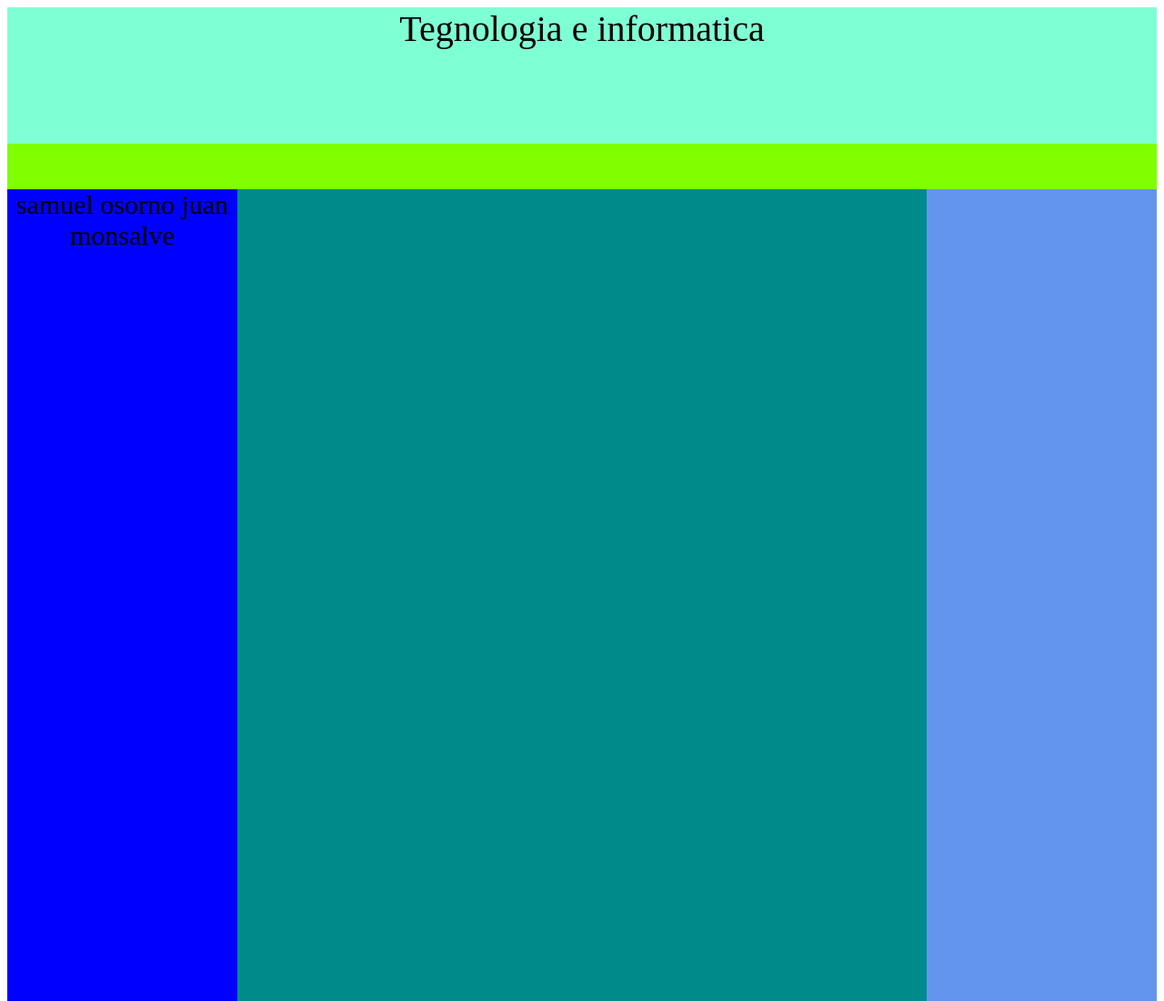
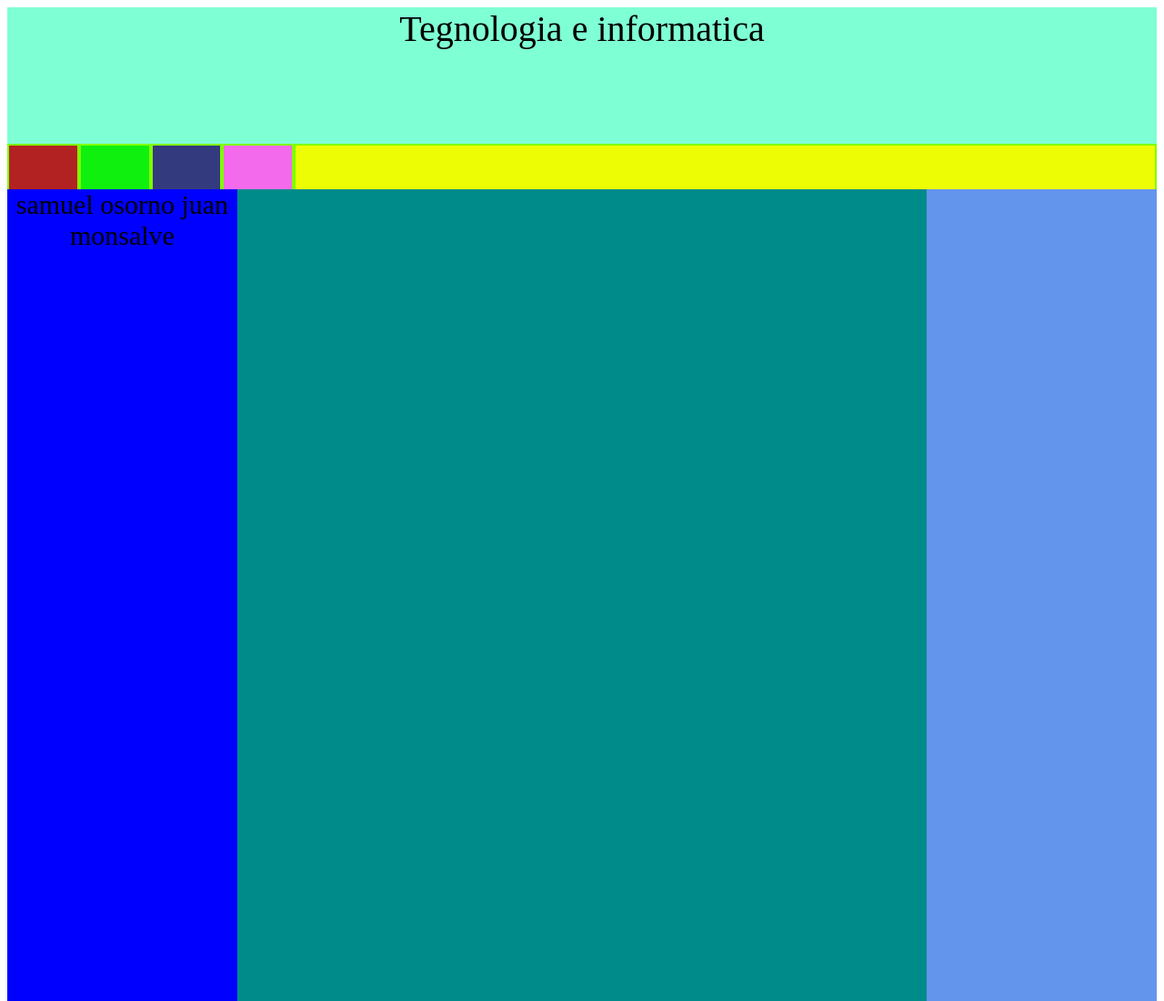
Before and after one commit to Samuelosorno1/WEB--DEM, a plain HTML site: page index.html in a window 1280 px wide. Shown: the top 1100 px of the page at 91% size. Drawn offline with Linux system fonts and the light colour scheme.

Commit message:
actuliazacion uno wz marzo 6

```diff
--- a/index.html
+++ b/index.html
@@ -12,7 +12,13 @@
 <div class="encabezado">
     Tegnologia e informatica
 </div>
-<div class="menu"></div>
+<div class="menu">
+<div  class="tecnologia"></div>
+<div  class="sociales"></div>
+<div  class="ingles"></div>
+<div  class="biologia"></div>
+<div  class="matematicas"></div>
+</div>
 <div class="contenedor2">
     <div class="izquierda">
         samuel osorno
--- a/temas.css
+++ b/temas.css
@@ -14,6 +14,37 @@
     width: 100%;
     height: 50px;
     background-color: chartreuse;
+    display: flex;
+}
+.tecnologia{
+    width: 100px;
+    height: 48px;
+    background-color: firebrick;
+    margin: 2px;
+}
+.sociales{
+    width: 100px;
+    height: 48px;
+    background-color: rgb(15, 240, 15);
+    margin: 2px;
+}
+.ingles{
+    width: 100px;
+    height: 48px;
+    background-color: rgb(51, 58, 126);
+    margin: 2px;
+}
+.biologia{
+    width: 100px;
+    height: 48px;
+    background-color: rgb(243, 106, 236);
+    margin: 2px;
+}
+.matematicas{
+    width: 100%;
+    height: 48px;
+    background-color: rgb(237, 253, 4);
+    margin: 2px;
 }
 .contenedor2{
     width: 100%;
```
